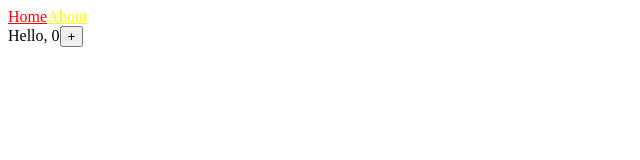
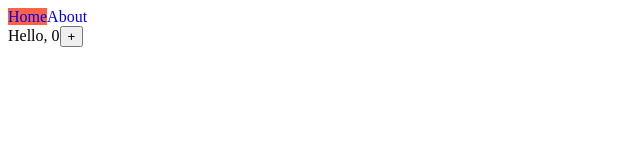
Before and after one commit to Juwon-Yun/LearnNextJs, a Next.js app: page / in a window 1280 px wide. Shown: the top 160 px of the page, without its empty margins (0-640 px from the left). Built offline with nearby package versions, Linux system fonts and the light colour scheme.

Commit message:
feat: what is css moudle ?

```diff
--- /dev/null
+++ b/components/navBar.module.css
@@ -0,0 +1,7 @@
+.active {
+    background-color: tomato;
+}
+
+.link {
+    text-decoration: none;
+}
--- a/components/navBar.tsx
+++ b/components/navBar.tsx
@@ -1,5 +1,7 @@
 import Link from "next/link";
 import { useRouter } from "next/router";
+// css module pattern , 자바스크립트 오브젝트인 프로퍼티로 작성한다. (클래스명이 아님!, 다른 컴포넌트에서 같은 클래스명을 사용해도 next가 알아서 랜덤 문자열을 붙인다)
+import styles from "./navBar.module.css"
 
 // don't Ancher tag
 // instead Link tag
@@ -9,16 +11,17 @@ const NavBar = () => {
     console.log(router)
 
     return (<>
-        <nav>
+        <nav >
             {/* Link tag에 필요한 속성들을 ancher 태그에 넣어서 보낸다. href 속성만 link태그에 담아서 사용한다. */}
             {/* ex) 라우터 속성으로 훅을 걸었다. */}
             <Link href={"/"}>
-                <a style={{color : router.pathname === "/" ?  "red" : "yellow"}}>
+                {/* 하나의 태그에 두가지 클래스명을 넣어야할 경우 백틱 혹은 배열.join()을 사용한다. */}
+                <a className={`${styles.link} ${router.pathname === "/" ? styles.active : ""}`} >
                     Home
                 </a>
             </Link>
             <Link  href={"/about"}>
-                <a style={{ color : router.pathname === "/about" ? "red" : "yellow"}}>
+                <a className={[styles.link, router.pathname === "/about" ? styles.active : ""].join(" ")}>
                 About
                 </a>
             </Link>
--- a/package.json
+++ b/package.json
@@ -17,6 +17,7 @@
     "@types/node": "17.0.25",
     "@types/react": "18.0.6",
     "@types/react-dom": "18.0.2",
+    "@types/styled-components": "^5.1.25",
     "eslint": "8.14.0",
     "eslint-config-next": "12.1.5",
     "typescript": "4.6.3"
```
Also changed, not shown: 2 other files (tests, documents, lock files or other folders).
